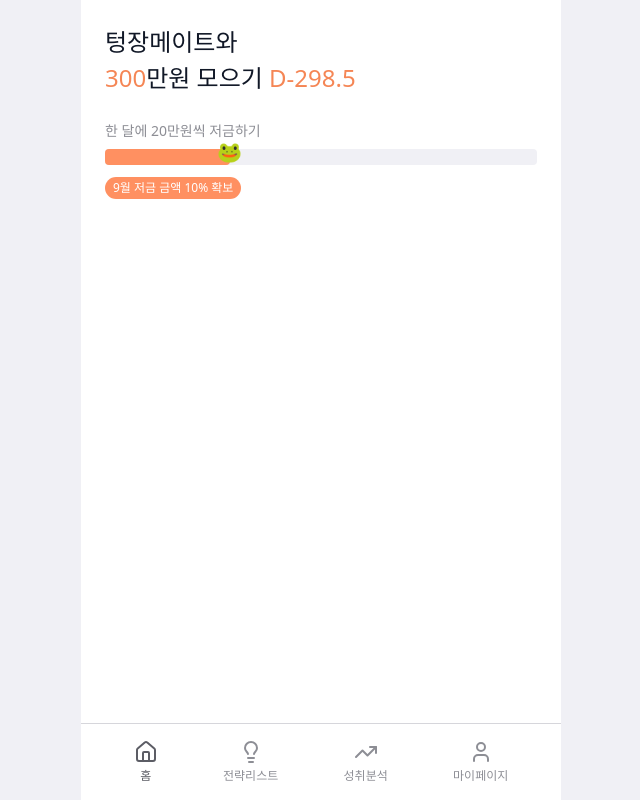
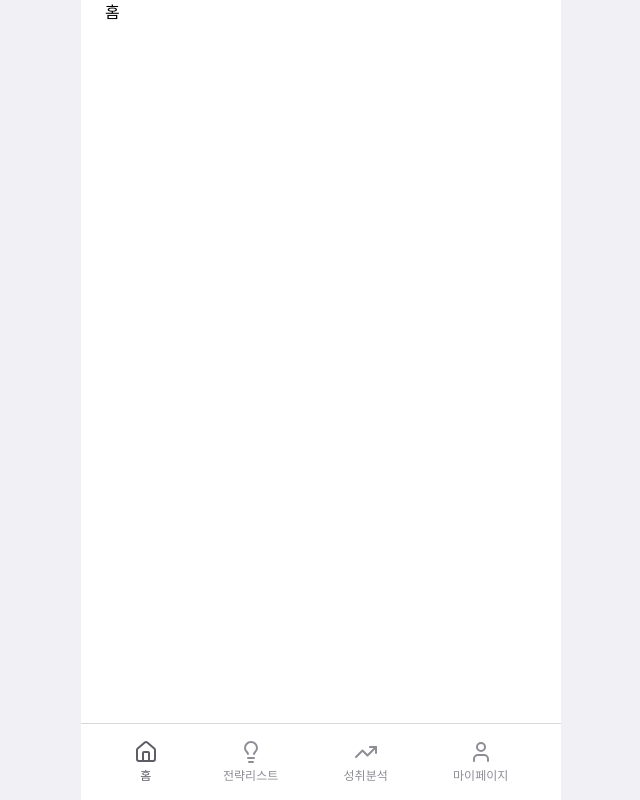
Before and after one commit to 9oormthon-univ/2025_SEASONTHON_TEAM_24_FE, a React (Vite) app: page / in a window 1280 px wide. Shown: the whole page, without its empty margins (319-959 px from the left). Built offline with nearby package versions, Linux system fonts and the light colour scheme.

Commit message:
Feat: bottom tab 분리

```diff
--- a/src/App.tsx
+++ b/src/App.tsx
@@ -1,22 +1,36 @@
-import React from 'react';
-import { BrowserRouter as Router, Routes, Route } from 'react-router-dom';
-import BottomNav from './shared/components/common/BottomNav';
-import Home from './pages/home';
+import {
+  BrowserRouter as Router,
+  Routes,
+  Route,
+  useLocation,
+} from "react-router-dom";
+import BottomNav from "./shared/components/common/BottomNav";
+import AppLayout from "./shared/components/layout/AppLayout";
+import Login from "./pages/login";
+
+function AppContent() {
+  const location = useLocation();
+  const hideBottomNav = location.pathname === "/login";
+
+  return (
+    <AppLayout>
+      <Routes>
+        <Route path="/login" element={<Login />} />
+        <Route path="/" element={<div>홈</div>} />
+        {/* 다른 페이지들도 여기 추가 */}
+      </Routes>
+
+      {!hideBottomNav && <BottomNav />}
+    </AppLayout>
+  );
+}
 
 function App() {
   return (
-    <div className="flex justify-center min-h-screen bg-gray-100">
-      <div className="w-full max-w-[480px] min-w-[320px] bg-white relative px-6">
-        <Router>
-          <div className="App">
-            <Routes>
-              <Route path="/" element={<Home />} />
-            </Routes>
-            <BottomNav />
-          </div>
-        </Router>
-      </div>
-    </div>
-  )
+    <Router>
+      <AppContent />
+    </Router>
+  );
 }
-export default App
+
+export default App;
```
